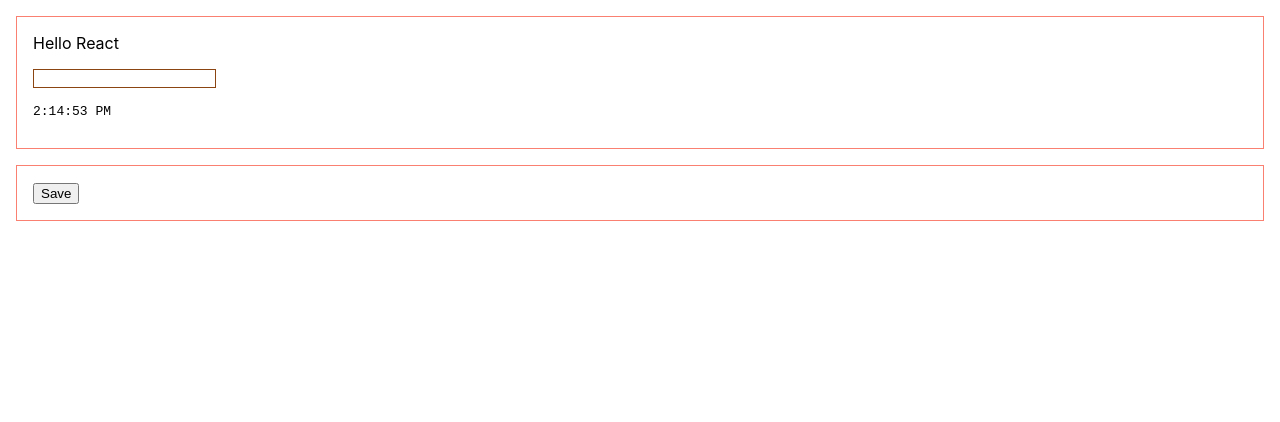
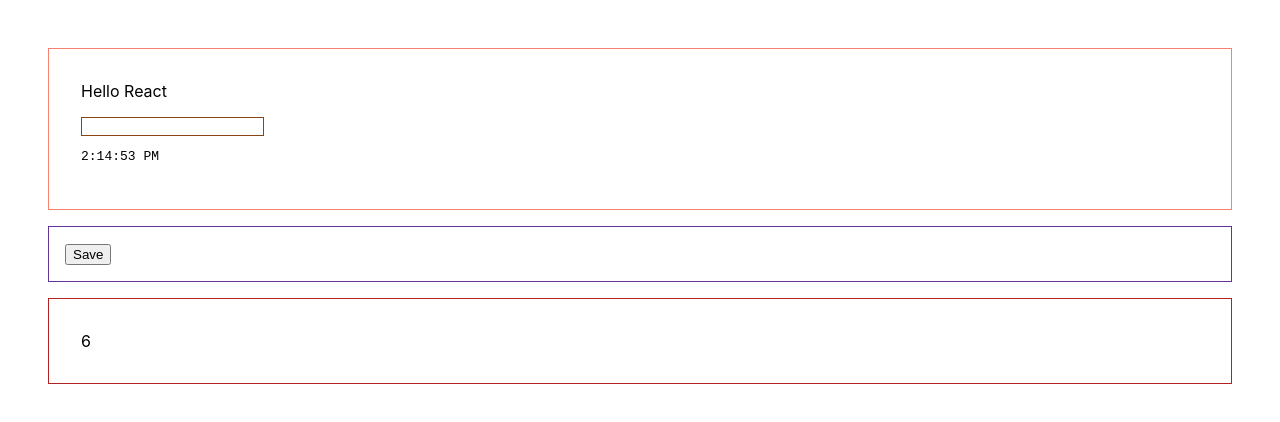
Before and after one commit to stevent12x/reactjs-playground, a React (Create React App) app: page / in a window 1280 px wide. Shown: the top 422 px of the page. Built offline with nearby package versions, Linux system fonts and the light colour scheme.

Commit message:
randomNumber added

```diff
--- a/public/index.html
+++ b/public/index.html
@@ -27,9 +27,12 @@
     <title>React App</title>
   </head>
   <body>
-    <noscript>You need to enable JavaScript to run this app.</noscript>
-    <div id="root"></div>
-    <div id="mountNode"></div>
+
+      <div id="root"></div>
+      <div id="mountNode"></div>
+      <div id="random"></div>
+
+
     <!--
       This HTML file is a template.
       If you open it directly in the browser, you will see an empty page.
--- a/src/App.js
+++ b/src/App.js
@@ -16,4 +16,4 @@
     );
 }
 
-export default render();
+export default render;
--- a/src/components/Button.js
+++ b/src/components/Button.js
@@ -1,5 +1,7 @@
 import React from 'react'
 
+
+// JSX Format //
 function Button(props) {
 	return <button type="submit">{props.label}</button>;
 }
--- /dev/null
+++ b/src/components/RandomValue.js
@@ -0,0 +1,10 @@
+import React from 'react';
+
+
+const RandomValue = () => (
+	<div>
+		{Math.floor(Math.random()*100)}
+	</div>
+);
+
+export default RandomValue;
--- a/src/index.css
+++ b/src/index.css
@@ -1,5 +1,6 @@
 body {
-  margin: 0;
+  margin: 1em;
+  padding: 1em;
   font-family: -apple-system, BlinkMacSystemFont, "Segoe UI", "Roboto", "Oxygen",
     "Ubuntu", "Cantarell", "Fira Sans", "Droid Sans", "Helvetica Neue",
     sans-serif;
@@ -13,14 +14,28 @@
     monospace;
 }
 
-#root > div, #mountNode {
+
+div {
+  padding: 1rem;
+}
+
+#root {
+  margin: 1rem;
   border: 1px solid salmon;
-  margin: 1em;
-  padding: 1em;
+}
+
+#mountNode {
+  margin: 1rem;
+  border: 1px solid rebeccapurple;
 }
 
 #root input {
   display: block;
-  margin: 1rem 0;
-  border: 1px solid saddlebrown;
+   margin-top: 1rem;
+   border: 1px solid saddlebrown;
+ }
+
+#random {
+  margin: 1rem;
+  border: 1px solid firebrick;
 }
--- a/src/index.js
+++ b/src/index.js
@@ -1,25 +1,15 @@
 import React from 'react';
 import ReactDOM from 'react-dom';
 import './index.css';
+import render from './App'
 import Button from './components/Button.js'
 import * as serviceWorker from './serviceWorker';
+import RandomValue from "./components/RandomValue";
 
 
-const render = () => {
-	ReactDOM.render(
-
-		React.createElement(
-			'div',
-			null,
-			'Hello React ',
-			React.createElement('input', null),
-			React.createElement('pre', null, new Date().toLocaleTimeString()),
-		),
-		document.getElementById('root')
-	);
-}
 setInterval(render, 1000);
 ReactDOM.render(<Button label="Save" />, document.getElementById('mountNode'));
+ReactDOM.render(<RandomValue/>, document.getElementById('random'))
 // If you want your app to work offline and load faster, you can change
 // unregister() to register() below. Note this comes with some pitfalls.
 // Learn more about service workers: https://bit.ly/CRA-PWA
```
